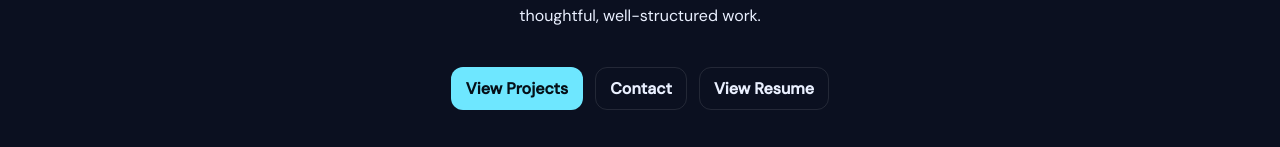
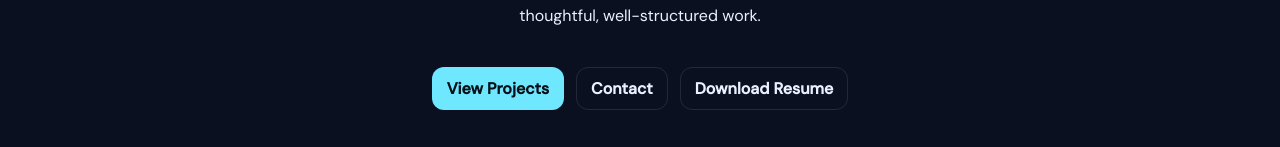
Before and after one commit to gabogara/gabriel-restrepo-portfolio, a React (Vite) app: page / in a window 1280 px wide. Shown: the part 805-952 px from the top of the page. Built offline with nearby package versions, Linux system fonts and the light colour scheme.

Commit message:
fix: use anchor tag for external resume download link

```diff
--- a/src/pages/HomePage.jsx
+++ b/src/pages/HomePage.jsx
@@ -38,12 +38,14 @@
             <Link className="btn btn-ghost" to="/contact">
               Contact
             </Link>
-            <Link
+            <a
               className="btn btn-ghost"
-              to="https://docs.google.com/document/d/10h70wrxfVimBoMQw0dLHaIFczb0G9MBHXOTwGqsb12s/edit?tab=t.0"
+              href="https://docs.google.com/document/d/10h70wrxfVimBoMQw0dLHaIFczb0G9MBHXOTwGqsb12s/export?format=pdf"
+              target="_blank"
+              rel="noreferrer"
             >
-              View Resume
-            </Link>
+              Download Resume
+            </a>
           </div>
         </div>
       </section>
```
